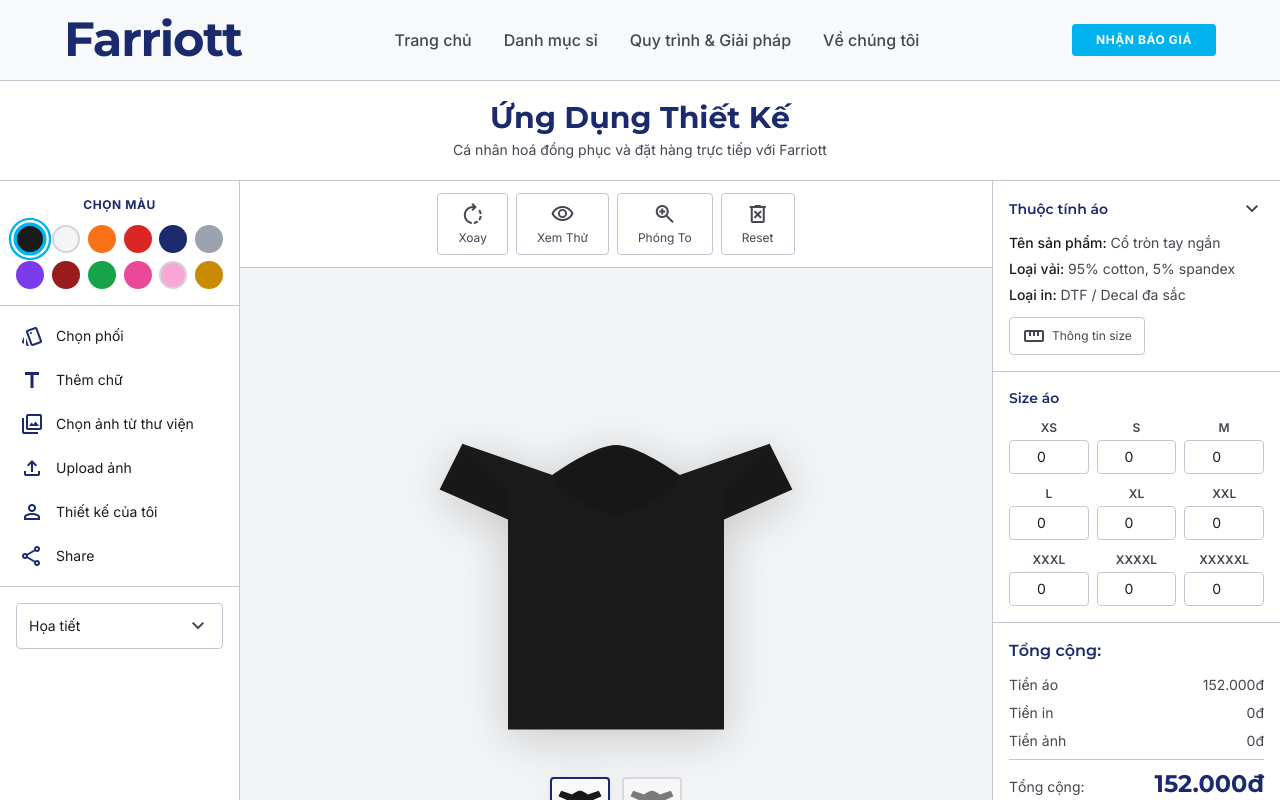
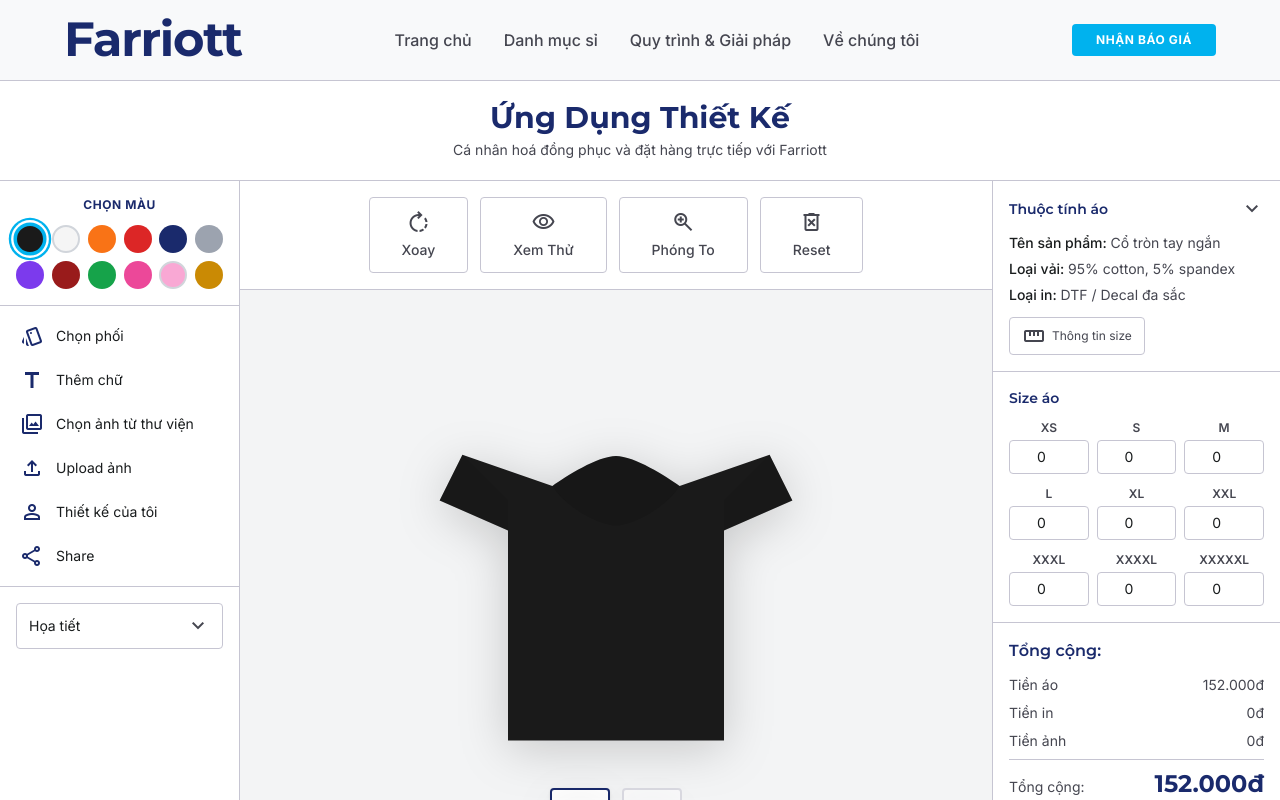
Before and after one commit to Luk4xD/Farriott, a React (Vite) app: page /design in a window 1280 px wide. Shown: the top 800 px of the page. Built offline with nearby package versions, Linux system fonts and the light colour scheme.

Commit message:
Enlarge toolbar buttons

```diff
--- a/src/pages/DesignStudioPage.tsx
+++ b/src/pages/DesignStudioPage.tsx
@@ -226,16 +226,16 @@ export function DesignStudioPage() {
         {/* ── Center panel ── */}
         <div className="flex-1 flex flex-col bg-[var(--surface-container-low)] min-w-0">
           {/* Center toolbar */}
-          <div className="bg-white border-b border-[var(--outline-variant)] px-4 py-3 flex items-center justify-center gap-2 flex-shrink-0">
+          <div className="bg-white border-b border-[var(--outline-variant)] px-4 py-4 flex items-center justify-center gap-3 flex-shrink-0">
             {centerActions.map((a) => (
               <button
                 key={a.label}
-                className="flex flex-col items-center gap-1 px-5 py-2 border border-[var(--outline-variant)] rounded bg-white hover:border-[var(--deep-navy)] hover:text-[var(--deep-navy)] transition-all group"
+                className="flex flex-col items-center gap-1.5 px-8 py-3 border border-[var(--outline-variant)] rounded bg-white hover:border-[var(--deep-navy)] hover:text-[var(--deep-navy)] hover:bg-[var(--surface-container-low)] transition-all group min-w-[88px]"
               >
-                <span className="material-symbols-outlined text-[var(--on-surface-variant)] group-hover:text-[var(--deep-navy)] transition-colors">
+                <span className="material-symbols-outlined text-[32px] text-[var(--on-surface-variant)] group-hover:text-[var(--deep-navy)] transition-colors">
                   {a.icon}
                 </span>
-                <span className="text-xs text-[var(--on-surface-variant)] group-hover:text-[var(--deep-navy)] transition-colors">
+                <span className="text-sm font-medium text-[var(--on-surface-variant)] group-hover:text-[var(--deep-navy)] transition-colors">
                   {a.label}
                 </span>
               </button>
```
